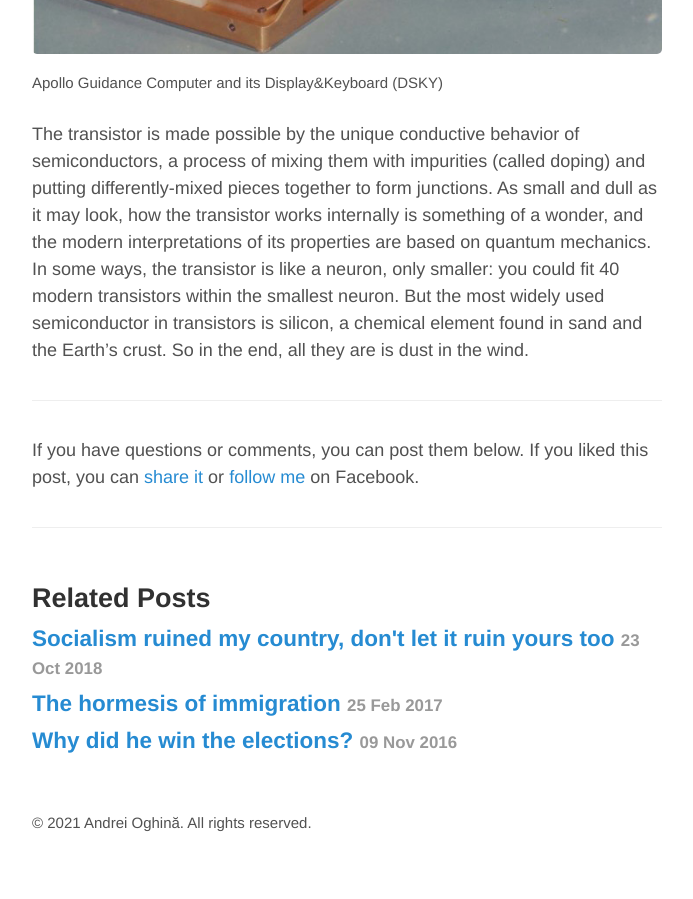
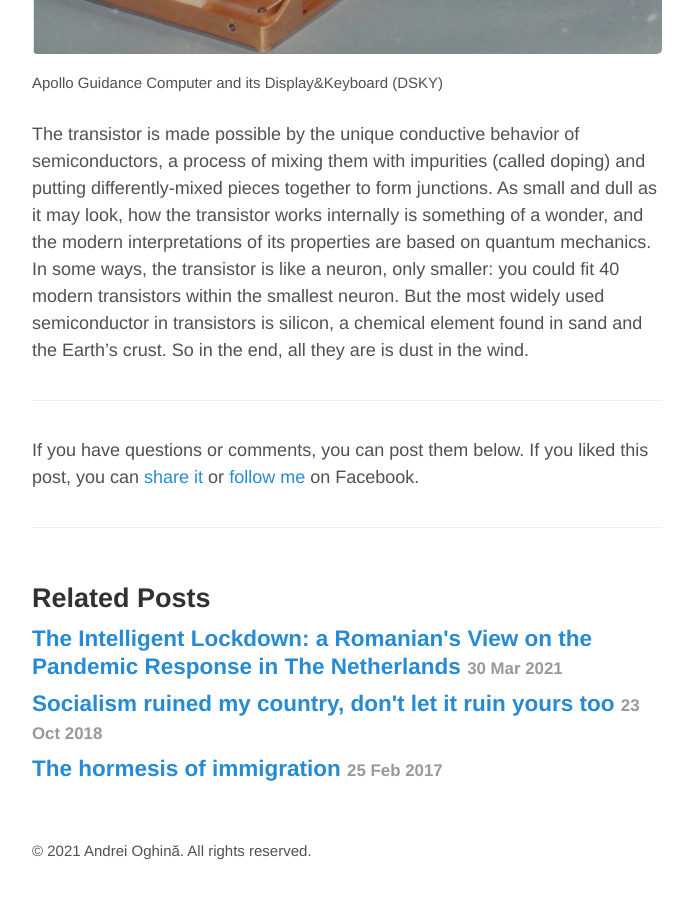
Before and after one commit to aoghina/aoghina.github.io, a Jekyll site: the page built from _posts/2016-11-19-a-tribute-to-the-transistor.md, in a window 1280 px wide and 900 px high, scrolled down 3123 px. Shown: the whole window, without its empty margins (293-986 px from the left). Built offline with Jekyll 4.4.1, drawn with Linux system fonts in a browser that asks for light colours; comment, search, counter and statistics services are not loaded; before the commit the page ends 3995 px from its top, so only the background shows below that; some of the changed lines change nothing that is shown.

Commit message:
Update config and add intel lock

```diff
--- a/_config.yml
+++ b/_config.yml
@@ -32,6 +32,4 @@
 
 #  Feed: '/atom.xml'
 
-gems:
-  - jekyll-redirect-from
-  - jekyll-paginate
+plugins: [jekyll-redirect-from, jekyll-paginate]
--- /dev/null
+++ b/_posts/2021-03-30-the-intelligent-lockdown.md
@@ -0,0 +1,36 @@
+---
+layout: post
+title: "The Intelligent Lockdown: a Romanian's View on the Pandemic Response in The Netherlands"
+comments: True
+lang: en
+---
+
+When the first Covid-19 cases emerged in Europe a year ago, I considered myself lucky to be in The Netherlands, a country where the authorities were organized and sensible, presumably well-prepared to handle such a crisis - or so I thought.
+
+<!--more-->
+
+Then I quickly became horrified.
+
+At first, I was unnerved by the downplaying of the pandemic, similar to the approach in Sweden and the UK; the "no need to panic or change your behavior" announcements. While the Dutch authorities eventually changed their "herd-immunity strategy" (without admitting they were wrong), there has been a long series of false statements, harmful official advice, and a complete lack of accountability.
+
+A detailed timeline of the Dutch authorities' erroneous statements and disastrous (in)actions can be found here: [containmentnu.nl/articles/timeline](https://www.containmentnu.nl/articles/timeline?lang=en).
+
+With the pandemic already raging in Europe, back in March 2020, the National Institute for Public Health (RIVM) explicitly stated on its website that there was no need to avoid crowded events. It was one of the first obviously wrong and disastrous statements made by the Institute and its director, Jaap Van Dissel. Preventive measures in medical centers, elderly care, and schools were completely absent. There was a ridiculous insistence on handwashing for preventing an airborne disease, while even pregnant women had to insist on medical personnel wearing masks around them, sometimes unsuccessfully.
+
+It took many months for the Dutch authorities to (grudgingly) admit the obvious fact that masks are useful in reducing the transmission of this respiratory disease. There have been cases of people being reprimanded at their work for wearing one (because "there was no need," and they were "scaring people"). When, eventually, authorities did advise wearing masks, they did so in very limited circumstances and insisted they had to be "non-medical" (in other words, the least effective ones). It was surreal, and many people died simply because of this ridiculous stubbornness.
+
+Then there was the misguided arrogance. "Here we do things differently" (unlike in other countries where authorities panic for no reason, it was implied). "Our lockdown is intelligent" (not stupid, like everybody else's, it was implied). "We will not start the vaccination program too soon to show-off" (as other countries do, it was implied). These messages were fed to the public, and many took them at face value. You can't lose votes by telling your citizens they're smarter than other people, I suppose.
+
+Just like in Sweden, the "experts" wanted to appear in control, not to be overreacting and being "smart." So they addressed a mass-panic they imagined was imminent instead of advising a change in behavior. During the first wave, PCR tests were rarely used due to an anticipated future shortage of tests, which never materialized. Masks were not recommended because "people might not wear them correctly," and doing so would "give them a false sense of security." At the time of this writing, millions of fast coronavirus tests remain unused because the government "wants to take a careful approach" to using them. This sort of overthinking and junk science has led to major, deadly delays, as authorities addressed imagined future problems more than the pandemic itself.
+
+But what shocked me the most was not the "experts" getting it so wrong; it was the public's lack of reaction. Besides the fringe virus deniers, almost nobody was questioning the authorities or raising legitimate concerns about their slow reaction and mistakes - not even the media. Anyone who tried to would get shut down and referred to the "official guidelines." Prime minister Rutte stated clearly that the goal was not to prevent people from being infected, but to not overwhelm the hospitals. Many citizens simply accepted this "herd immunity" approach, where those outside "vulnerable groups" were intentionally left unprotected, so they could get infected.
+
+There was an eery sense of blind trust and obedience in the air. In a secularized society, local "experts" became gods. To this day, although responsible for countless deaths, none of those who made demonstrably false statements were accused of anything. They didn't even lose their jobs; instead, they continue to appear on TV and give advice.
+
+They refused to acknowledge the role of both asymptomatic and aerosol transmission, despite overwhelming proof; there was little acknowledgment of Long-Covid and its impact; children were treated as if they were immune to this disease, with zero measures to protect them, and the life-threatening MIS-C that affects some children has not been linked to Covid-19 for a long time (as other countries did); masks were rarely used in schools; the official death count was not updated to include the people who died of Covid-19 but were never tested. The vaccination campaign was the last to start in Europe, its pace being excruciatingly slow, and most people only have the option to take the AstraZeneca vaccine, which is the least efficient and has the most concerning side effects (but it's the cheapest).
+
+So, the downplaying and missteps continue, and nobody is pressing on these issues. In a consensus culture, whenever someone tries to raise the issue of mistakes and accountability, they get shut down quickly with statements such as "everyone does their best" or "who are you to know better than the experts." And, despite all the evidence to the contrary, including the ridiculously slow vaccination pace (due to over-planning and trying too hard to be "fair"), which cost who knows how many lives, it appears that most people think the government has performed very well so far in handling this crisis. This, for me, is simply mind-boggling.
+
+In a country where the authorities usually do a decent job, people have become complacent and are used to defer to the "experts" instead of using critical thinking to draw their own conclusions. While this approach works in many cases, it painfully demonstrated its limitations during this pandemic. Coupled with misguided, wishful thinking and national pride that makes people uncomfortable thinking their authorities might be less competent than others, it muted essential criticism. I think the Dutch recipe for success has, unfortunately, worked against its citizens this time.
+
+I'm writing this to document my impressions during these times. My view of the Dutch authorities and society has changed in the past year. In the meantime, we traveled to Romania. The government here recommended masks early on, started the vaccination campaign as fast as possible (people can schedule themselves online and chose a vaccine), and generally made more sense. We might not be safer here in the grand scheme of things, and there are definitely areas in which the Netherlands does better, but, at least for now, this feels right.
```
